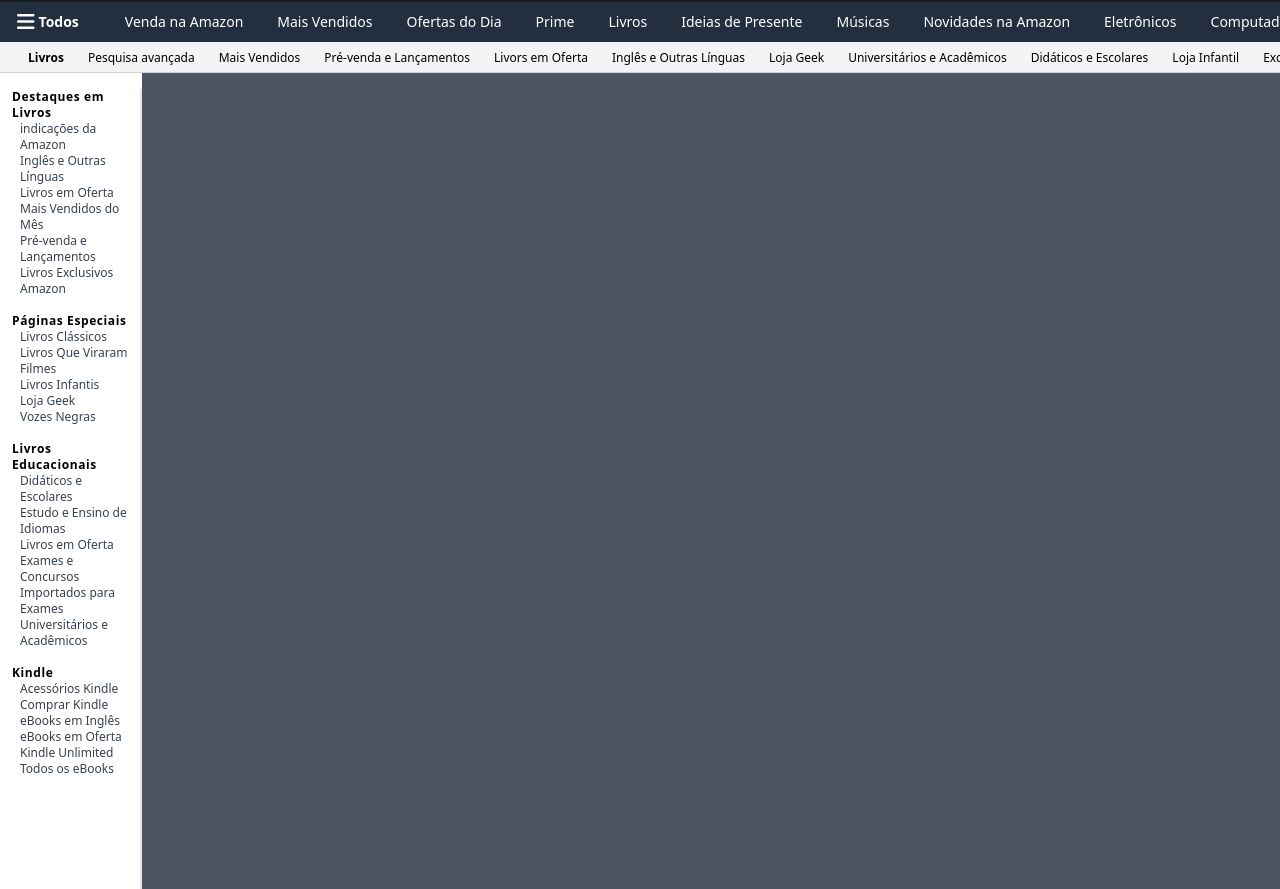
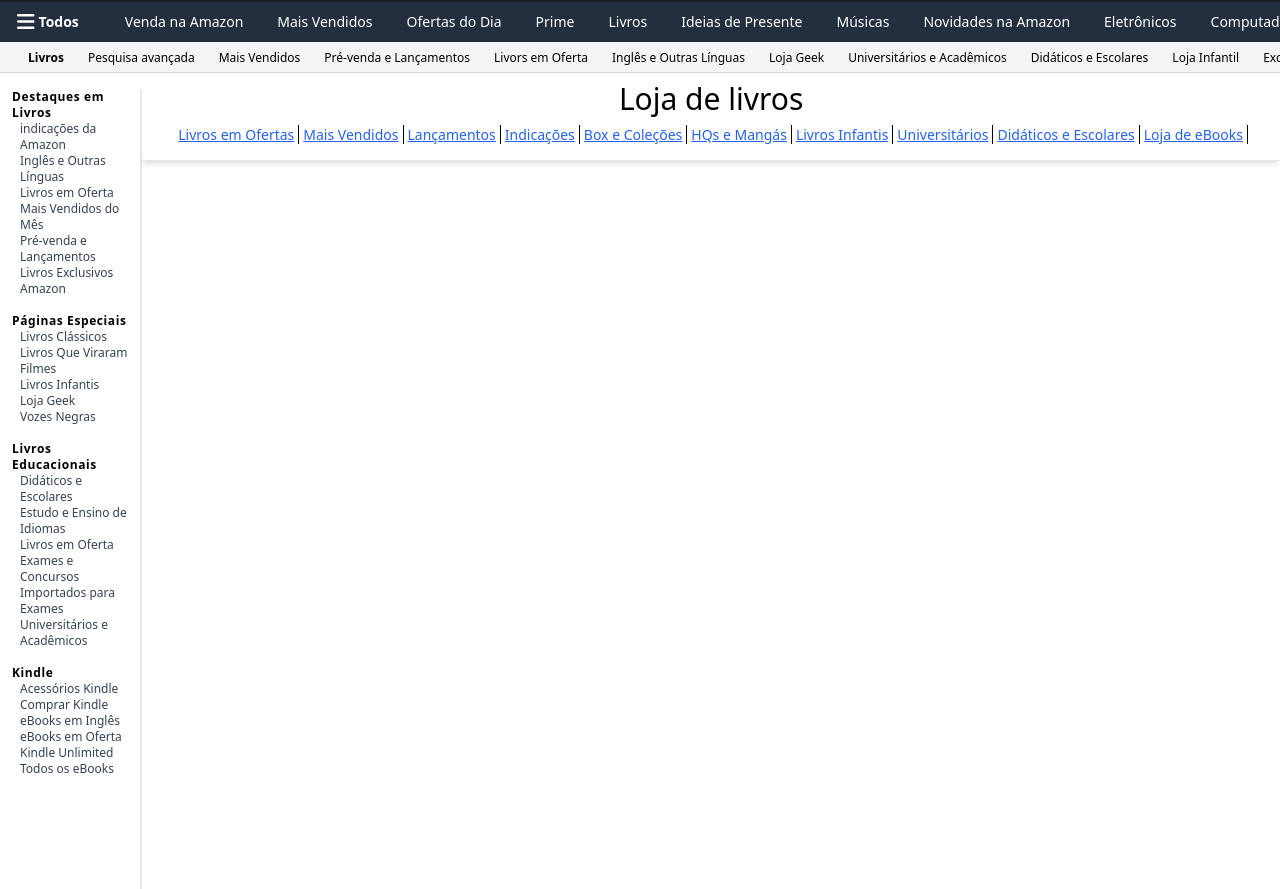
Before and after one commit to Deiner-S/Clone-Amazon, a website: page src/index.html in a window 1280 px wide. Shown: the part 56-945 px from the top of the page. Drawn offline with Linux system fonts and the light colour scheme.

Commit message:
0.8
Cabeçalho main

```diff
--- a/src/index.html
+++ b/src/index.html
@@ -159,11 +159,28 @@
 
             </div>
             <!--conteudo site-->
-            <div class="bg-gray-600 col-span-9 md:col-span-8">
+            <div class=" col-span-9 md:col-span-8">
 
                 <div class="flex flex-col">
                     <!-- Titulo da categoria -->
-
+                    <div class="text-center">
+                        <h2 class="text-2xl font-bold md:text-3xl md:font-normal mt-2">Loja de livros</h2>
+                        <!-- apply categoria -->
+                        <ul class="flex flex-wrap md:flex-nowrap text-sm px-4 md:px-0 pb-2 justify-center mt-2">
+                            <li><a href="" class="categoria">Livros em Ofertas</a></li>
+                            <li><a href="" class="categoria">Mais Vendidos</a></li>
+                            <li><a href="" class="categoria">Lançamentos</a></li>
+                            <li><a href="" class="categoria">Indicações</a></li>
+                            <li><a href="" class="categoria">Box e Coleções</a></li>
+                            <li><a href="" class="categoria">HQs e Mangás</a></li>
+                            <li><a href="" class="categoria">Livros Infantis</a></li>
+                            <li><a href="" class="categoria">Universitários</a></li>
+                            <li><a href="" class="categoria">Didáticos e Escolares</a></li>
+                            <li><a href="" class="categoria">Loja de eBooks</a></li>
+                        </ul>
+                        <!-- divisão em box shadow -->
+                        <div class="h-2 border-b shadow-md"></div>
+                    </div>
 
                 </div>
 
--- a/src/input.css
+++ b/src/input.css
@@ -10,4 +10,8 @@
     .terceira-barra {
         @apply hover:text-orange-650 border-b-2 border-transparent hover:border-orange-650 py-1 px-3 text-nowrap;
     }
+
+    .categoria {
+      @apply text-blue-600 underline hover:text-gol-200 border-r border-black px-1;
   }
+  }
```
Also changed, not shown: dist/output.css.
